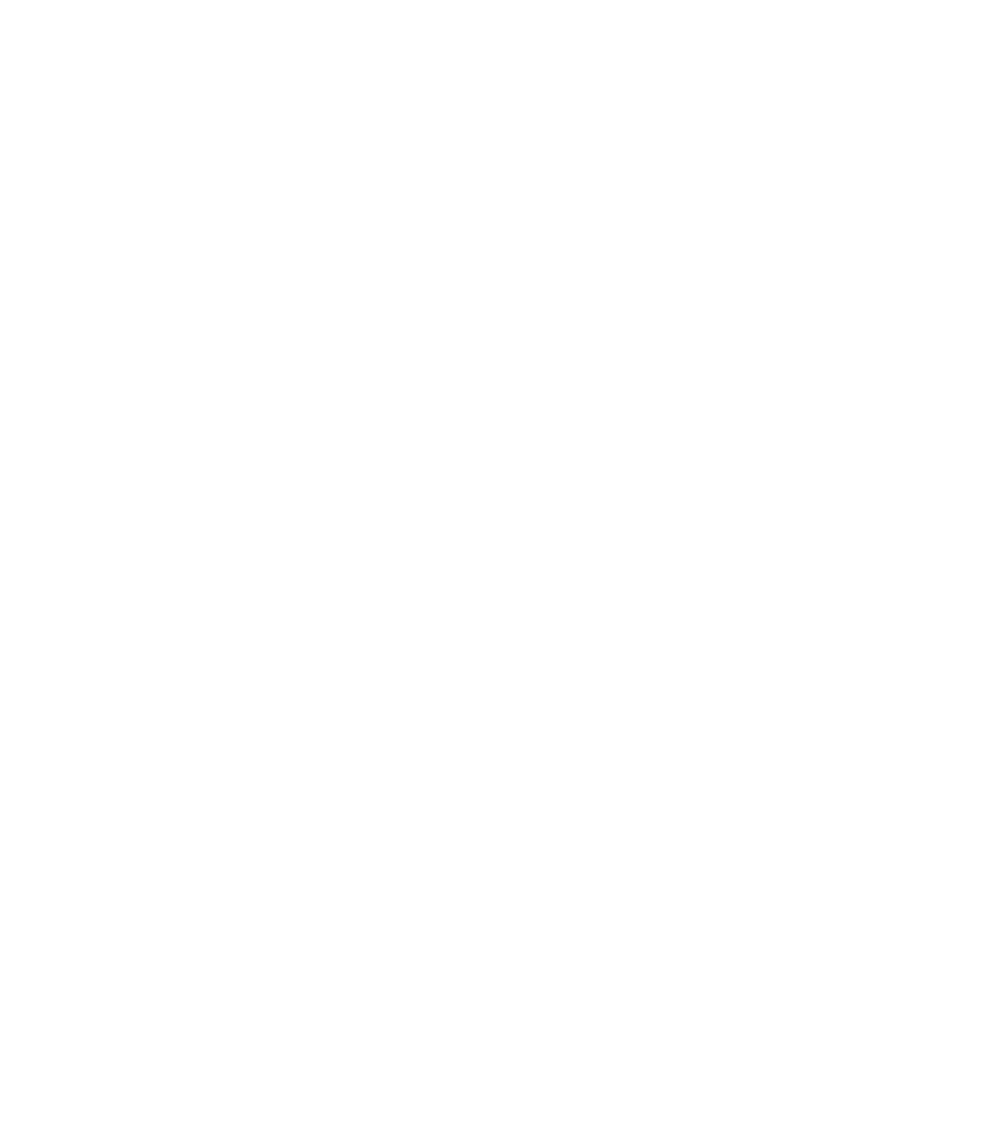
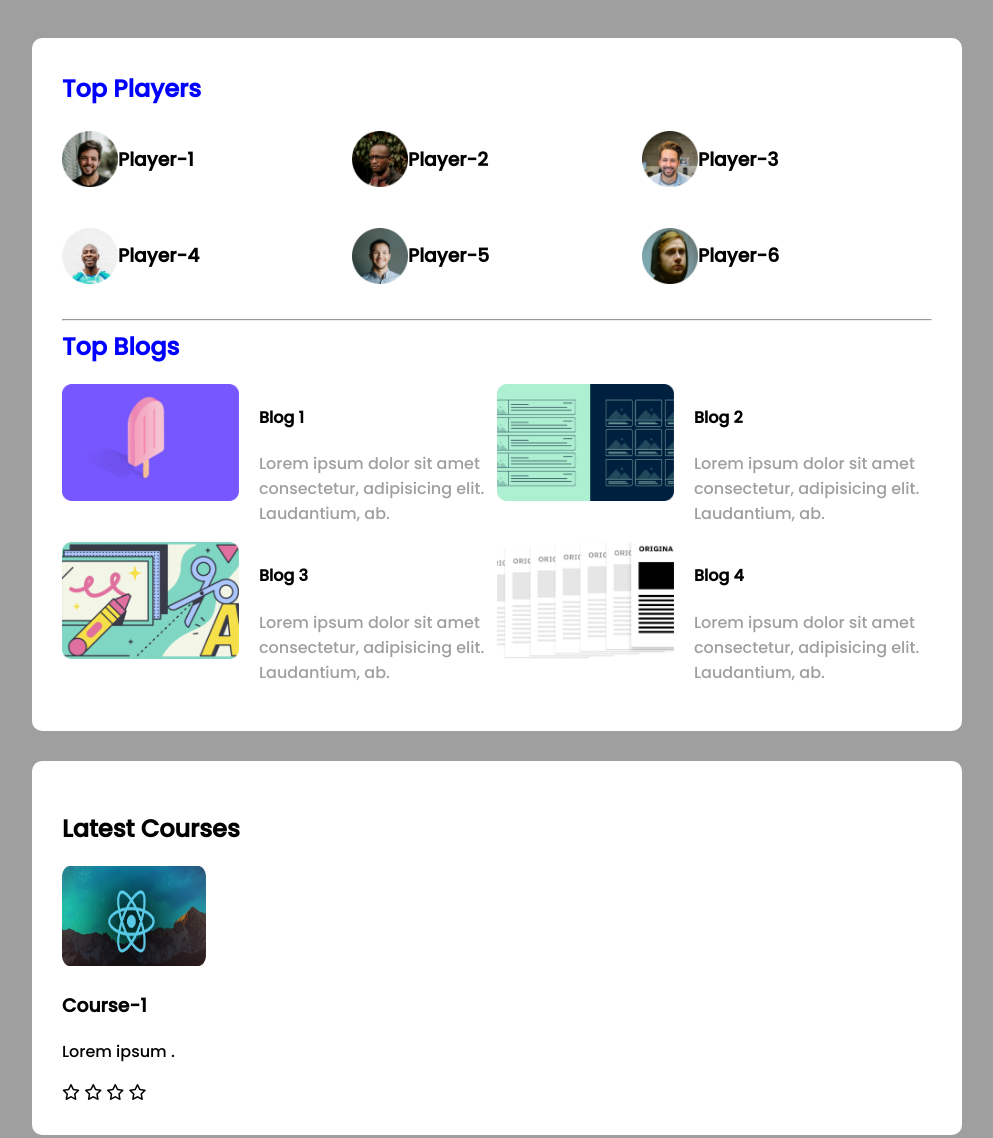
Before and after one commit to jannatpritha/leader-board-css3, a plain HTML site: page index.html in a window 1280 px wide. Shown: the whole page, without its empty margins (143-1136 px from the left). Before the commit the page ends 800 px from the top, so only its background shows below. Drawn offline with Linux system fonts and the light colour scheme.

Commit message:
third commit

```diff
--- a/index.html
+++ b/index.html
@@ -6,9 +6,131 @@
     <meta name="viewport" content="width=device-width, initial-scale=1.0">
     <title>Document</title>
     <link rel="stylesheet" href="styles.css">
+    <script src="https://kit.fontawesome.com/2ad5859646.js" crossorigin="anonymous"></script>
+
 
 </head>
 <body>
+    <header></header>
+    <main>
+
+        <section class="container">
+            <h2 class="topheading">Top Players</h2>
+            <div class="top-players">
+            <div class="players">
+                <img src="images/players/player-1.png" alt="">
+                <h3>Player-1</h3>
+            </div>
+            <div class="players">
+                <img src="images/players/player-2.png" alt="">
+                <h3>Player-2</h3>
+            </div>
+            <div class="players">
+                <img src="images/players/player-3.png" alt="">
+                <h3>Player-3</h3>
+            </div>
+            <div class="players">
+                <img src="images/players/player-4.png" alt="">
+                <h3>Player-4</h3>
+            </div>
+            <div class="players">
+                <img src="images/players/player-5.png" alt="">
+                <h3>Player-5</h3>
+            </div>
+            <div class="players">
+                <img src="images/players/player-6.png" alt="">
+                <h3>Player-6</h3>
+            </div>
+        </div>
+        <hr>
+        <h2 class="topheading">Top Blogs</h2>
+        <div class="topblogs">
+
+            <article class="blog">
+
+                <div class="thumbnail">
+                    <img src="images/blogs/blog-1.png" alt="">
+                    </div>
+
+                    <div class="info">
+                        <h4 class="blog-titile">Blog 1</h4>
+                        <p class="blog-info">Lorem ipsum dolor sit amet consectetur, adipisicing elit. Laudantium, ab.</p>
+                    </div>
+
+
+            </article>
+
+
+            <article class="blog">
+
+                <div class="thumbnail">
+                    <img src="images/blogs/blog-2.png" alt="">
+                    </div>
+
+                    <div class="info">
+                        <h4 class="blog-titile">Blog 2</h4>
+                        <p class="blog-info">Lorem ipsum dolor sit amet consectetur, adipisicing elit. Laudantium, ab.</p>
+                    </div>
+
+
+            </article>
+
+            <article class="blog">
+
+                <div class="thumbnail">
+                    <img src="images/blogs/blog-3.png" alt="">
+                    </div>
+
+                    <div class="info">
+                        <h4 class="blog-titile">Blog 3</h4>
+                        <p class="blog-info">Lorem ipsum dolor sit amet consectetur, adipisicing elit. Laudantium, ab.</p>
+                    </div>
+
+
+            </article>
+            <article class="blog">
+
+                <div class="thumbnail">
+                    <img src="images/blogs/blog-4.png" alt="">
+                    </div>
+
+                    <div class="info">
+                        <h4 class="blog-titile">Blog 4</h4>
+                        <p class="blog-info">Lorem ipsum dolor sit amet consectetur, adipisicing elit. Laudantium, ab.</p>
+                    </div>
+
+
+            </article>
+
+        </div>
+        </section>
+<!------------- Latest Courses ------------>
+        <section class="container">
+            <h2 class="latestcourses"> Latest Courses</h2>
+            <div class="courses">
+                <div class="course">
+                    <div class="course-banner">
+                        <img src="images/courses/course-1.png" alt="">
+                    </div>
+                    <div class="course-details">
+                        <h3 class="course-title">Course-1 </h3>
+                        <p class="course-author" > Lorem ipsum .</p>
+                    </div>
+                    <div class="course-info">
+                        <div>
+                            <i class="far fa-star filled"></i>
+                            <i class="far fa-star filled"></i>
+                            <i class="far fa-star filled"></i>
+                            <i class="far fa-star filled"></i>
+                        </div>
+                    </div>
+                </div>
+            </div>
+        </section>
+
+
+
+    </main>
 
 </body>
 </html>
--- a/styles.css
+++ b/styles.css
@@ -0,0 +1,96 @@
+/* fonts */
+@import url('https://fonts.googleapis.com/css2?family=Poppins:wght@500&display=swap');
+
+/* common section */
+body{
+    font-family: 'Poppins',sans-serif;
+    background-color:#9F9F9F;
+}
+main{
+    display: flex;
+   align-items:  center;
+    flex-direction: column;
+}
+.container{
+    background-color: white;
+    width:870px;
+    padding: 30px;
+    margin-top: 30px;
+    border-radius: 10px;
+}
+
+.topheading{
+    color: blue;
+    font-size: 24px;
+    margin-top: 3px;
+}
+
+/* top players grid */
+.top-players{
+    display: grid;
+    grid-template-columns: repeat(3,1fr);
+    grid-row-gap:30px;
+
+}
+
+.players{
+    display:flex;
+    align-items: center;
+
+
+}
+.players img{
+    height: 56px;
+    width:56px;
+}
+.player-name{
+    margin-left:16px;
+    font-size:18px;
+}
+
+hr{
+    margin-top: 30px;
+}
+
+/* top - blog */
+.topblogs{
+    display: grid;
+    grid-template-columns: repeat(2,1fr);
+}
+.blog{
+    display: flex;
+}
+.blog img{
+    width: 177px;
+    height:117px;
+}
+
+.info{
+    margin-left: 20px;
+}
+.blog-info{
+
+    color:#9F9F9F;
+    font-size: 16px;
+}
+
+.blog-title{
+    font-size: 20px;
+
+}
+
+
+/* COurses STyle */
+
+.course .course-banner img{
+      width: 144px;
+      height: 100px;
+}
+
+.fa-star .filled{
+    color:yellow;
+}
+
+.fa-star .empty{
+    color:gray;
+}
```
